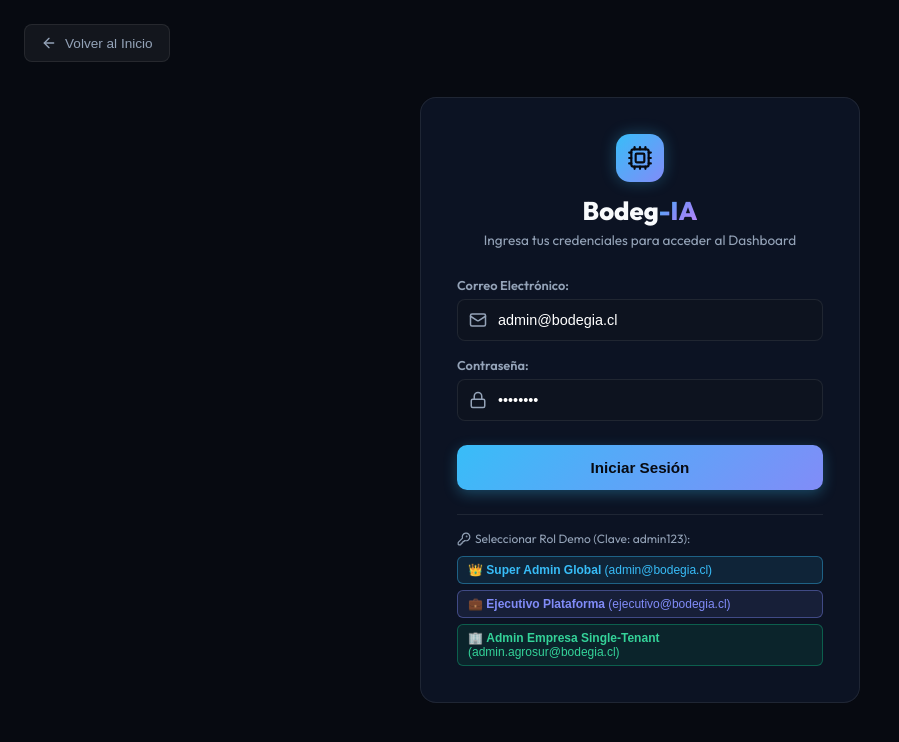
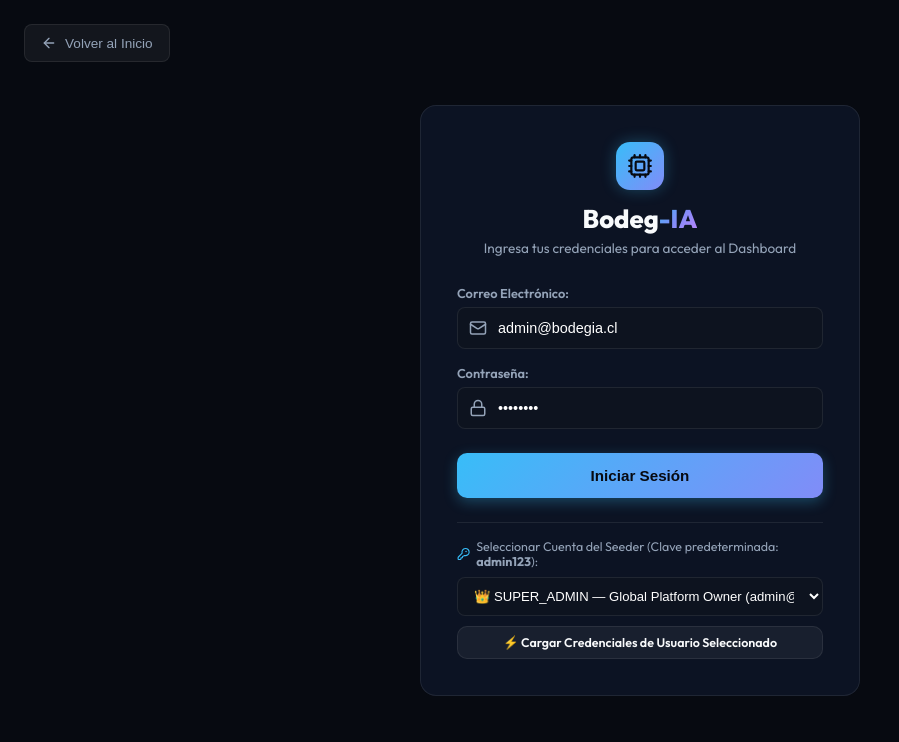
Before and after one commit to bamm99/bodeg-ia, a React (Vite) app in the folder frontend/: page / in a window 1280 px wide. Both pictures are taken after a click on the button "Iniciar Sesión". Shown: the top 742 px of the page, without its empty margins (0-899 px from the left). Built offline with nearby package versions, Linux system fonts and the light colour scheme; no server answers.

Commit message:
refactor(login): replace fixed demo pills with dropdown selector for all seeder user accounts

```diff
--- a/frontend/src/components/LoginPage.tsx
+++ b/frontend/src/components/LoginPage.tsx
@@ -202,56 +202,54 @@ export const LoginPage: React.FC<LoginPageProps> = ({ onBackToLanding, onLoginSu
           </button>
         </form>
 
-        {/* Demo Fast Access Pills por Rol */}
+        {/* Selector de Cuentas Demo del Seeder */}
         <div style={{ marginTop: '24px', borderTop: '1px solid var(--border-color)', paddingTop: '16px' }}>
-          <div style={{ fontSize: '0.75rem', color: 'var(--text-muted)', display: 'flex', alignItems: 'center', gap: '4px', marginBottom: '10px' }}>
-            <KeyRound size={14} /> Seleccionar Rol Demo (Clave: admin123):
+          <div style={{ fontSize: '0.78rem', color: 'var(--text-muted)', display: 'flex', alignItems: 'center', gap: '6px', marginBottom: '8px' }}>
+            <KeyRound size={14} color="var(--primary)" />
+            <span>Seleccionar Cuenta del Seeder (Clave predeterminada: <strong>admin123</strong>):</span>
           </div>
-          <div style={{ display: 'flex', flexDirection: 'column', gap: '6px' }}>
-            <button
-              onClick={() => setDemoCredentials('admin@bodegia.cl')}
+
+          <div style={{ display: 'flex', flexDirection: 'column', gap: '10px' }}>
+            <select
+              className="input"
+              value={email}
+              onChange={(e) => setDemoCredentials(e.target.value)}
               style={{
-                fontSize: '0.75rem',
-                padding: '6px 10px',
-                borderRadius: '6px',
-                border: '1px solid rgba(56, 189, 248, 0.4)',
-                background: 'rgba(56, 189, 248, 0.1)',
-                color: '#38bdf8',
-                cursor: 'pointer',
-                textAlign: 'left',
+                width: '100%',
+                background: '#0d131f',
+                border: '1px solid var(--border-color)',
+                color: '#fff',
+                padding: '10px 12px',
+                fontSize: '0.82rem',
+                borderRadius: '8px',
               }}
             >
-              👑 <strong>Super Admin Global</strong> (admin@bodegia.cl)
-            </button>
+              <optgroup label="Plataforma SaaS Global (SuperAdmins & Ejecutivos)">
+                <option value="admin@bodegia.cl">👑 SUPER_ADMIN — Global Platform Owner (admin@bodegia.cl)</option>
+                <option value="ejecutivo@bodegia.cl">💼 PLATFORM_ADMIN — Ejecutivo de Plataforma (ejecutivo@bodegia.cl)</option>
+              </optgroup>
+              <optgroup label="AgroSur S.A. (Empresa Client Tenant 1)">
+                <option value="admin.agrosur@bodegia.cl">🏢 COMPANY_ADMIN — Admin AgroSur S.A. (admin.agrosur@bodegia.cl)</option>
+                <option value="jefe.pudahuel@bodegia.cl">📦 WAREHOUSE_MANAGER — Jefe Bodega Pudahuel (jefe.pudahuel@bodegia.cl)</option>
+                <option value="operador.agrosur@bodegia.cl">🚜 WAREHOUSE_OPERATOR — Operador Bodega (operador.agrosur@bodegia.cl)</option>
+                <option value="comercial.agrosur@bodegia.cl">📊 COMMERCIAL_MANAGEMENT — Gestión Comercial (comercial.agrosur@bodegia.cl)</option>
+              </optgroup>
+              <optgroup label="Clientes 3PL Autoservicio (External Portal)">
+                <option value="cliente.961112223@bodegia.cl">👁️ CLIENT_VIEWER — Portal 3PL Frutas Cachapoal (cliente.961112223@bodegia.cl)</option>
+              </optgroup>
+              <optgroup label="Otras Empresas Tenant Registradas">
+                <option value="admin.logistica@bodegia.cl">🏢 COMPANY_ADMIN — Admin Logística Express (admin.logistica@bodegia.cl)</option>
+                <option value="admin.frutas@bodegia.cl">🏢 COMPANY_ADMIN — Admin Distribuidora Frutas (admin.frutas@bodegia.cl)</option>
+              </optgroup>
+            </select>
+
             <button
-              onClick={() => setDemoCredentials('ejecutivo@bodegia.cl')}
-              style={{
-                fontSize: '0.75rem',
-                padding: '6px 10px',
-                borderRadius: '6px',
-                border: '1px solid rgba(129, 140, 248, 0.4)',
-                background: 'rgba(129, 140, 248, 0.1)',
-                color: '#818cf8',
-                cursor: 'pointer',
-                textAlign: 'left',
-              }}
+              type="button"
+              onClick={() => setDemoCredentials(email)}
+              className="btn btn-secondary"
+              style={{ width: '100%', fontSize: '0.78rem', justifyContent: 'center', padding: '8px' }}
             >
-              💼 <strong>Ejecutivo Plataforma</strong> (ejecutivo@bodegia.cl)
-            </button>
-            <button
-              onClick={() => setDemoCredentials('admin.agrosur@bodegia.cl')}
-              style={{
-                fontSize: '0.75rem',
-                padding: '6px 10px',
-                borderRadius: '6px',
-                border: '1px solid rgba(16, 185, 129, 0.4)',
-                background: 'rgba(16, 185, 129, 0.1)',
-                color: '#34d399',
-                cursor: 'pointer',
-                textAlign: 'left',
-              }}
-            >
-              🏢 <strong>Admin Empresa Single-Tenant</strong> (admin.agrosur@bodegia.cl)
+              ⚡ Cargar Credenciales de Usuario Seleccionado
             </button>
           </div>
         </div>
```
